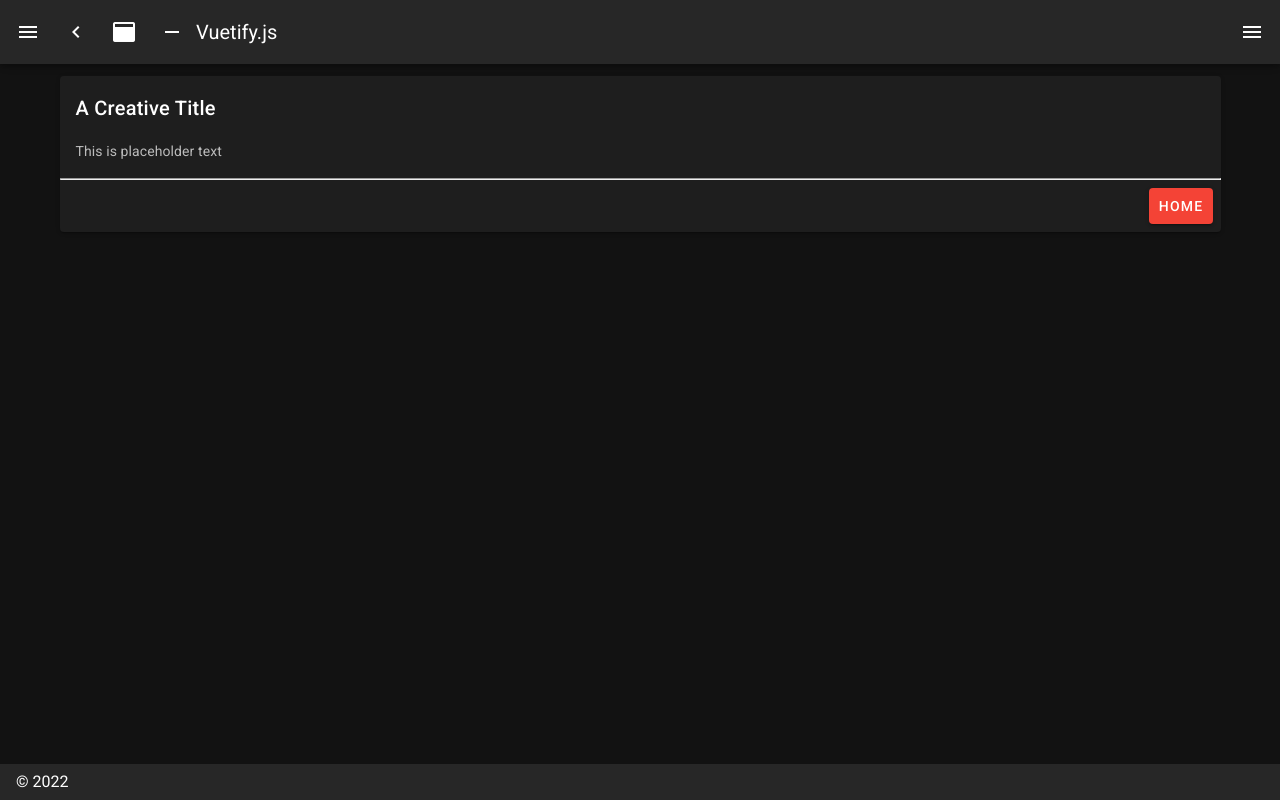
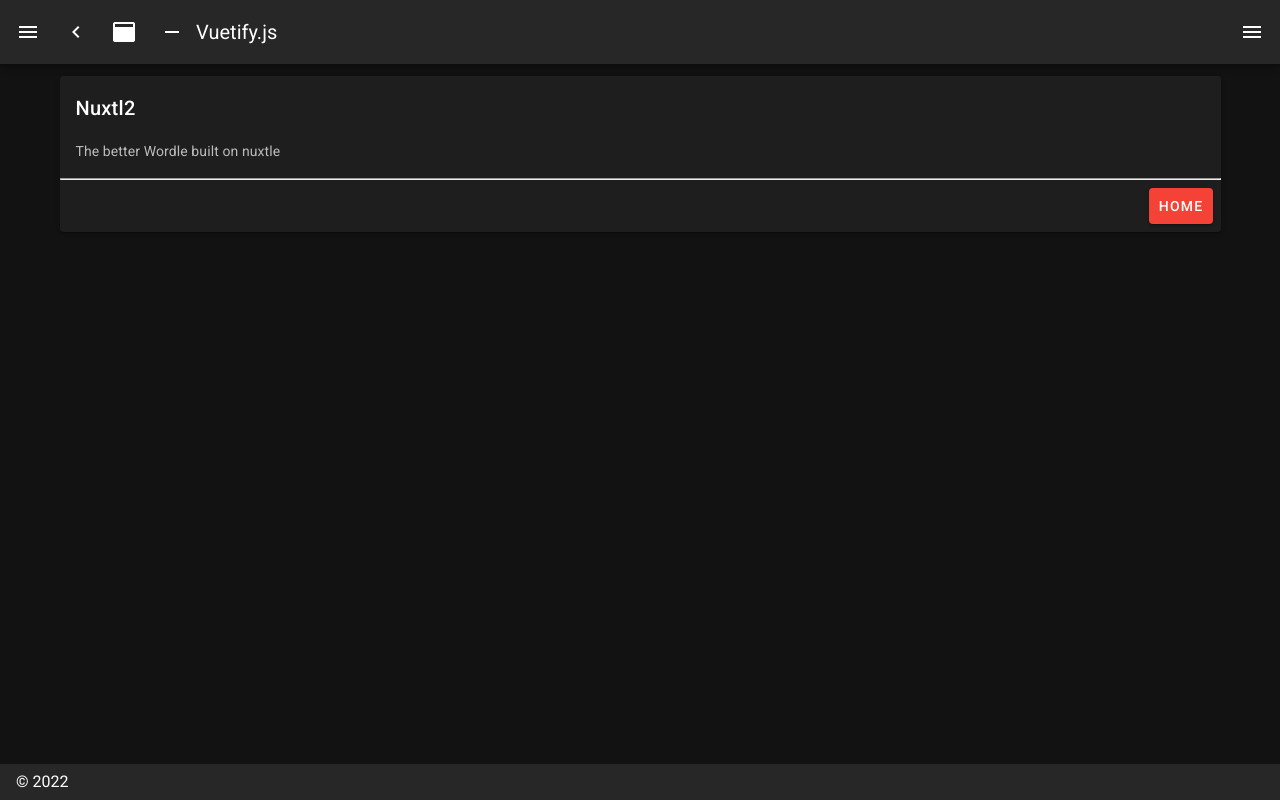
Before and after one commit to xiokd/EWU-CSCD379-2022-Spring, a Nuxt app in the folder wordle-web/: page /game in a window 1280 px wide. Built offline with nearby package versions, Linux system fonts and the light colour scheme.

Commit message:
Updated title and desc.

```diff
--- a/wordle-web/pages/game.vue
+++ b/wordle-web/pages/game.vue
@@ -1,10 +1,10 @@
 <template>
     <v-card>
         <v-card-title>
-            A Creative Title
+            Nuxtl2
         </v-card-title>
         <v-card-text>
-            This is placeholder text
+            The better Wordle built on nuxtle
         </v-card-text>
         <hr>
         <v-card-actions>
```
